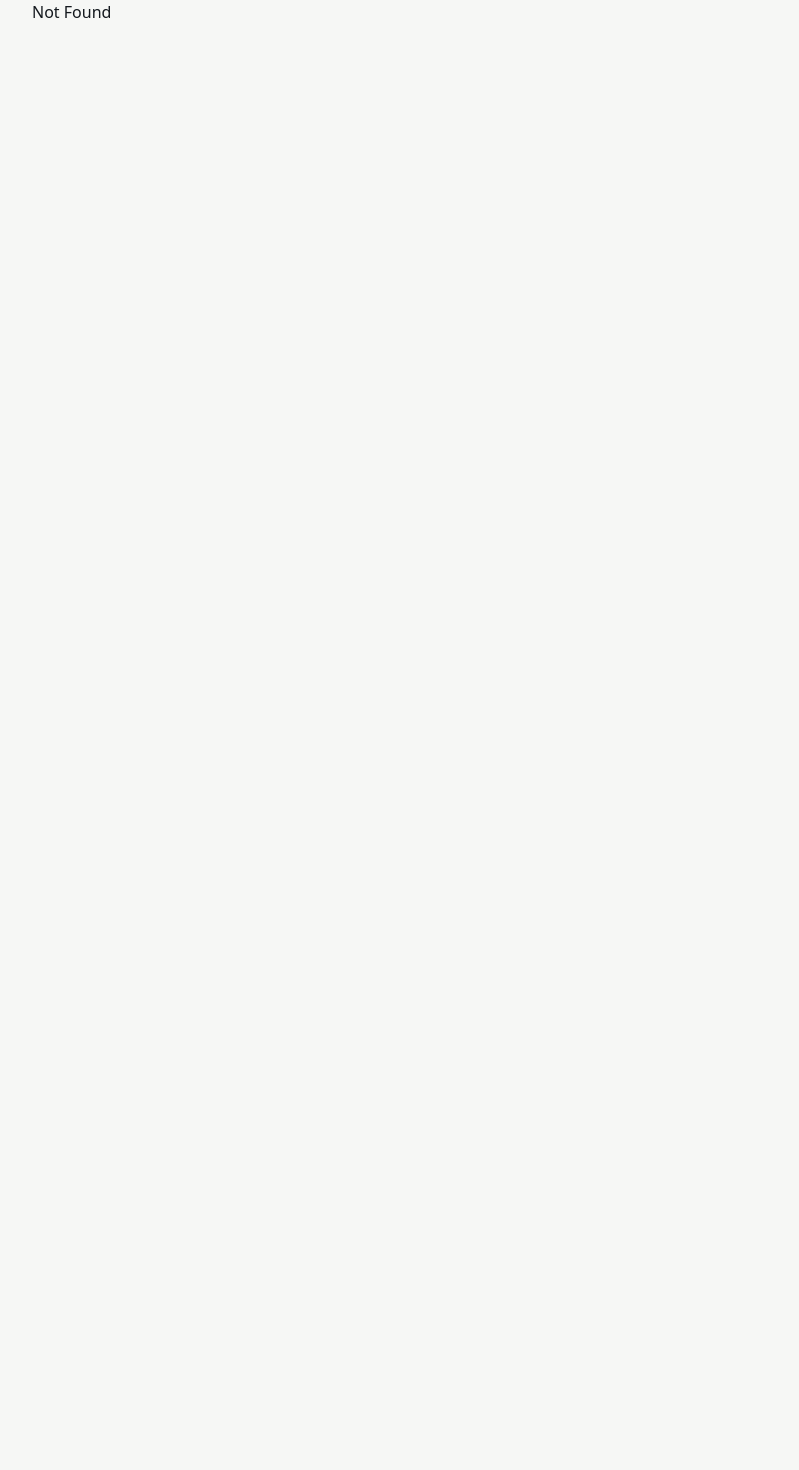
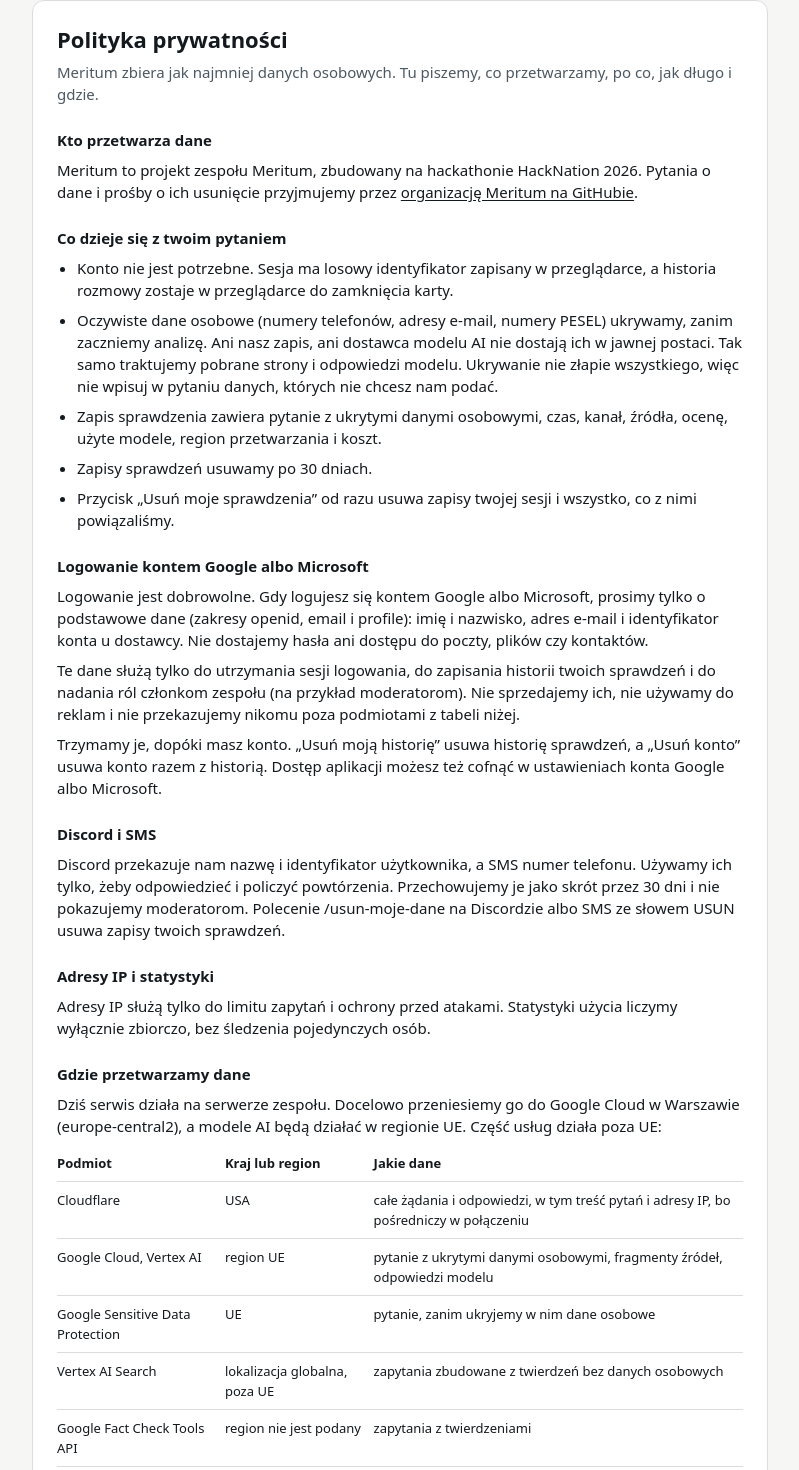
Before and after one commit to Meritum-HackNation2026/meritum-frontend, a React (Vite) app: page /prywatnosc in a window 1280 px wide. Before the commit this address had no page. Shown: the part 99-1569 px from the top of the page, without its empty margins (240-1039 px from the left). Before the commit the page ends 800 px from the top, so only its background shows below. Built offline with nearby package versions, Linux system fonts and the light colour scheme.

Commit message:
feat(prywatnosc): strona /prywatnosc z polityką prywatności i link w stopce

```diff
--- a/src/routeTree.gen.ts
+++ b/src/routeTree.gen.ts
@@ -10,33 +10,43 @@
 
 import { Route as rootRouteImport } from './routes/__root'
 import { Route as IndexRouteImport } from './routes/index'
+import { Route as PrywatnoscRouteImport } from './routes/prywatnosc'
 
 const IndexRoute = IndexRouteImport.update({
   id: '/',
   path: '/',
   getParentRoute: () => rootRouteImport,
 } as any)
+const PrywatnoscRoute = PrywatnoscRouteImport.update({
+  id: '/prywatnosc',
+  path: '/prywatnosc',
+  getParentRoute: () => rootRouteImport,
+} as any)
 
 export interface FileRoutesByFullPath {
   '/': typeof IndexRoute
+  '/prywatnosc': typeof PrywatnoscRoute
 }
 export interface FileRoutesByTo {
   '/': typeof IndexRoute
+  '/prywatnosc': typeof PrywatnoscRoute
 }
 export interface FileRoutesById {
   __root__: typeof rootRouteImport
   '/': typeof IndexRoute
+  '/prywatnosc': typeof PrywatnoscRoute
 }
 export interface FileRouteTypes {
   fileRoutesByFullPath: FileRoutesByFullPath
-  fullPaths: '/'
+  fullPaths: '/' | '/prywatnosc'
   fileRoutesByTo: FileRoutesByTo
-  to: '/'
-  id: '__root__' | '/'
+  to: '/' | '/prywatnosc'
+  id: '__root__' | '/' | '/prywatnosc'
   fileRoutesById: FileRoutesById
 }
 export interface RootRouteChildren {
   IndexRoute: typeof IndexRoute
+  PrywatnoscRoute: typeof PrywatnoscRoute
 }
 
 declare module '@tanstack/react-router' {
@@ -48,11 +58,19 @@ declare module '@tanstack/react-router' {
       preLoaderRoute: typeof IndexRouteImport
       parentRoute: typeof rootRouteImport
     }
+    '/prywatnosc': {
+      id: '/prywatnosc'
+      path: '/prywatnosc'
+      fullPath: '/prywatnosc'
+      preLoaderRoute: typeof PrywatnoscRouteImport
+      parentRoute: typeof rootRouteImport
+    }
   }
 }
 
 const rootRouteChildren: RootRouteChildren = {
   IndexRoute: IndexRoute,
+  PrywatnoscRoute: PrywatnoscRoute,
 }
 export const routeTree = rootRouteImport
   ._addFileChildren(rootRouteChildren)
--- a/src/routes/__root.tsx
+++ b/src/routes/__root.tsx
@@ -1,10 +1,10 @@
-import { createRootRoute, Outlet } from '@tanstack/react-router'
+import { createRootRoute, Link, Outlet } from '@tanstack/react-router'
 import { MeritumMark } from '@/components/meritum/meritum-mark'
 
 /**
- * Layout of every page: the Meritum header and the page below it.
+ * Layout of every page: the Meritum header, the page and a footer with the privacy policy.
  *
- * @feature US-SPR-01, US-DST-01
+ * @feature US-SPR-01, US-DST-01, ADR-13
  */
 export const Route = createRootRoute({ component: Layout })
 
@@ -23,6 +23,11 @@ function Layout() {
       <main className="mx-auto max-w-3xl px-4 py-8">
         <Outlet />
       </main>
+      <footer className="mx-auto max-w-3xl px-4 pb-8 text-small text-muted-foreground">
+        <Link className="underline underline-offset-2" to="/prywatnosc">
+          Polityka prywatności
+        </Link>
+      </footer>
     </div>
   )
 }
--- /dev/null
+++ b/src/routes/prywatnosc.tsx
@@ -0,0 +1,166 @@
+import { createFileRoute } from '@tanstack/react-router'
+import type { ReactNode } from 'react'
+
+/**
+ * Privacy policy for end users, based on docs/prywatnosc.md in meritum-docs; the
+ * OAuth consent screen of Google sign-in links here.
+ *
+ * @feature ADR-13, ADR-14, US-SPR-10
+ */
+export const Route = createFileRoute('/prywatnosc')({ component: Privacy })
+
+const processors: [string, string, string][] = [
+  [
+    'Cloudflare',
+    'USA',
+    'całe żądania i odpowiedzi, w tym treść pytań i adresy IP, bo pośredniczy w połączeniu',
+  ],
+  [
+    'Google Cloud, Vertex AI',
+    'region UE',
+    'pytanie z ukrytymi danymi osobowymi, fragmenty źródeł, odpowiedzi modelu',
+  ],
+  ['Google Sensitive Data Protection', 'UE', 'pytanie, zanim ukryjemy w nim dane osobowe'],
+  [
+    'Vertex AI Search',
+    'lokalizacja globalna, poza UE',
+    'zapytania zbudowane z twierdzeń bez danych osobowych',
+  ],
+  ['Google Fact Check Tools API', 'region nie jest podany', 'zapytania z twierdzeniami'],
+  [
+    'Google i Microsoft (logowanie)',
+    'USA',
+    'imię i nazwisko, adres e-mail i identyfikator konta, tylko gdy się logujesz',
+  ],
+  ['Discord', 'USA', 'nazwa i identyfikator użytkownika, wiadomości do bota i odpowiedzi'],
+]
+
+function Section({ title, children }: { title: string; children: ReactNode }) {
+  return (
+    <section className="mt-6">
+      <h2 className="text-body font-semibold">{title}</h2>
+      <div className="mt-2 space-y-2 text-body">{children}</div>
+    </section>
+  )
+}
+
+function Privacy() {
+  return (
+    <article className="rounded-lg border bg-card p-6">
+      <h1 className="text-title font-semibold">Polityka prywatności</h1>
+      <p className="mt-2 text-body text-muted-foreground">
+        Meritum zbiera jak najmniej danych osobowych. Tu piszemy, co przetwarzamy, po co, jak długo
+        i gdzie.
+      </p>
+
+      <Section title="Kto przetwarza dane">
+        <p>
+          Meritum to projekt zespołu Meritum, zbudowany na hackathonie HackNation 2026. Pytania o
+          dane i prośby o ich usunięcie przyjmujemy przez{' '}
+          <a
+            className="underline underline-offset-2"
+            href="https://github.com/Meritum-HackNation2026"
+          >
+            organizację Meritum na GitHubie
+          </a>
+          .
+        </p>
+      </Section>
+
+      <Section title="Co dzieje się z twoim pytaniem">
+        <ul className="list-disc space-y-2 pl-5">
+          <li>
+            Konto nie jest potrzebne. Sesja ma losowy identyfikator zapisany w przeglądarce, a
+            historia rozmowy zostaje w przeglądarce do zamknięcia karty.
+          </li>
+          <li>
+            Oczywiste dane osobowe (numery telefonów, adresy e-mail, numery PESEL) ukrywamy, zanim
+            zaczniemy analizę. Ani nasz zapis, ani dostawca modelu AI nie dostają ich w jawnej
+            postaci. Tak samo traktujemy pobrane strony i odpowiedzi modelu. Ukrywanie nie złapie
+            wszystkiego, więc nie wpisuj w pytaniu danych, których nie chcesz nam podać.
+          </li>
+          <li>
+            Zapis sprawdzenia zawiera pytanie z ukrytymi danymi osobowymi, czas, kanał, źródła,
+            ocenę, użyte modele, region przetwarzania i koszt.
+          </li>
+          <li>Zapisy sprawdzeń usuwamy po 30 dniach.</li>
+          <li>
+            Przycisk „Usuń moje sprawdzenia” od razu usuwa zapisy twojej sesji i wszystko, co z nimi
+            powiązaliśmy.
+          </li>
+        </ul>
+      </Section>
+
+      <Section title="Logowanie kontem Google albo Microsoft">
+        <p>
+          Logowanie jest dobrowolne. Gdy logujesz się kontem Google albo Microsoft, prosimy tylko o
+          podstawowe dane (zakresy openid, email i profile): imię i nazwisko, adres e-mail i
+          identyfikator konta u dostawcy. Nie dostajemy hasła ani dostępu do poczty, plików czy
+          kontaktów.
+        </p>
+        <p>
+          Te dane służą tylko do utrzymania sesji logowania, do zapisania historii twoich sprawdzeń
+          i do nadania ról członkom zespołu (na przykład moderatorom). Nie sprzedajemy ich, nie
+          używamy do reklam i nie przekazujemy nikomu poza podmiotami z tabeli niżej.
+        </p>
+        <p>
+          Trzymamy je, dopóki masz konto. „Usuń moją historię” usuwa historię sprawdzeń, a „Usuń
+          konto” usuwa konto razem z historią. Dostęp aplikacji możesz też cofnąć w ustawieniach
+          konta Google albo Microsoft.
+        </p>
+      </Section>
+
+      <Section title="Discord i SMS">
+        <p>
+          Discord przekazuje nam nazwę i identyfikator użytkownika, a SMS numer telefonu. Używamy
+          ich tylko, żeby odpowiedzieć i policzyć powtórzenia. Przechowujemy je jako skrót przez 30
+          dni i nie pokazujemy moderatorom. Polecenie /usun-moje-dane na Discordzie albo SMS ze
+          słowem USUN usuwa zapisy twoich sprawdzeń.
+        </p>
+      </Section>
+
+      <Section title="Adresy IP i statystyki">
+        <p>
+          Adresy IP służą tylko do limitu zapytań i ochrony przed atakami. Statystyki użycia liczymy
+          wyłącznie zbiorczo, bez śledzenia pojedynczych osób.
+        </p>
+      </Section>
+
+      <Section title="Gdzie przetwarzamy dane">
+        <p>
+          Dziś serwis działa na serwerze zespołu. Docelowo przeniesiemy go do Google Cloud w
+          Warszawie (europe-central2), a modele AI będą działać w regionie UE. Część usług działa
+          poza UE:
+        </p>
+        <div className="overflow-x-auto">
+          <table className="w-full text-left text-small">
+            <thead>
+              <tr className="border-b">
+                <th className="py-2 pr-3 font-semibold">Podmiot</th>
+                <th className="py-2 pr-3 font-semibold">Kraj lub region</th>
+                <th className="py-2 font-semibold">Jakie dane</th>
+              </tr>
+            </thead>
+            <tbody>
+              {processors.map(([name, region, data]) => (
+                <tr className="border-b align-top" key={name}>
+                  <td className="py-2 pr-3">{name}</td>
+                  <td className="py-2 pr-3">{region}</td>
+                  <td className="py-2">{data}</td>
+                </tr>
+              ))}
+            </tbody>
+          </table>
+        </div>
+      </Section>
+
+      <Section title="Twoje prawa">
+        <p>
+          Możesz poprosić o dostęp do swoich danych, ich poprawienie albo usunięcie i możesz
+          sprzeciwić się ich przetwarzaniu. Masz też prawo złożyć skargę do Prezesa Urzędu Ochrony
+          Danych Osobowych.
+        </p>
+      </Section>
+    </article>
+  )
+}
```
